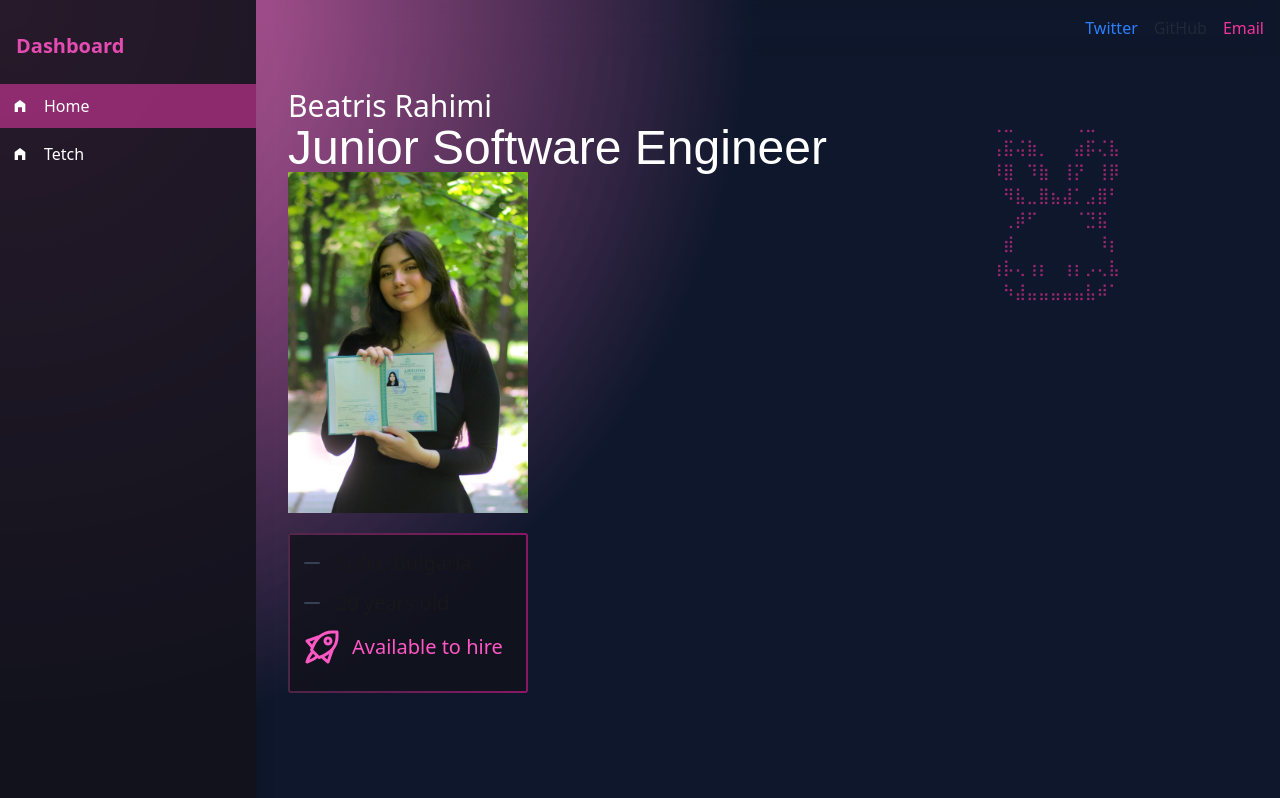
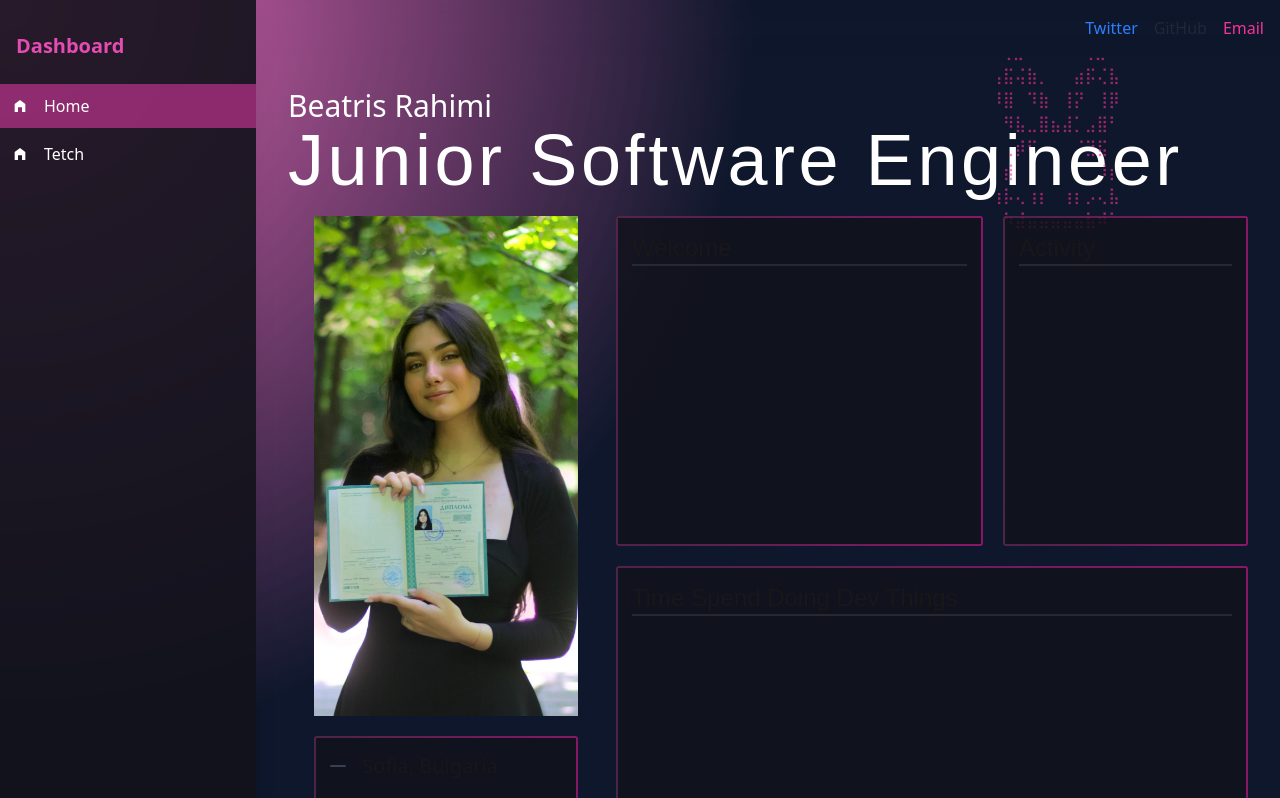
Before and after one commit to BeatrisRah/Portfolio, a React (Vite) app: page / in a window 1280 px wide. Shown: the top 798 px of the page. Built offline with nearby package versions, Linux system fonts and the light colour scheme; a web font is replaced by a local one.

Commit message:
All boxes added

```diff
--- a/src/components/Box.jsx
+++ b/src/components/Box.jsx
@@ -1,15 +1,12 @@
 
-export default function Box({ children, headther, className = "" }) {
+export default function Box({ children, headther = null, className = "" }) {
     return (
         <div
             className={`glow-border bg-[#12121b]/80 z-0 relative p-4 ${className}`} >
 
             {headther && (
-                <div className={`border-b-4 border-indigo-500 w-full ${headther.textPosition === 'center' ?
-                        'text-center' :
-                        'text-start'
-                    }`} >
-                    <h1 className="jersay">{headther.title}</h1>
+                <div className={`border-b-2 border-[#28282F] w-full text-${headther.textPosition}`} >
+                    <h1 className="jersay text-2xl">{headther.title}</h1>
                 </div>
             )}
 
--- a/src/sections/home/Home.jsx
+++ b/src/sections/home/Home.jsx
@@ -5,9 +5,9 @@ export default function Home() {
 
     return (
         <Element name="home" className="min-h-screen relative bg-transparent p-8">
-            <pre className="absolute text-pink-500/60 z-0 right-40">
-            {`
-            ⢀⣀⠀⠀⠀⠀⠀⢀⣀⠀
+            <pre className="absolute text-pink-500/60 z-0 right-40 -top-10">
+                {`
+             ⢀⣀⠀⠀⠀⠀⠀⢀⣀⠀
             ⢠⣯⢬⣷⡀⠀⠀⣴⡯⢌⣧
             ⠸⣿⠀⠹⣷⠀⢸⡝⠀⢸⡿
             ⠀⠻⣧⣀⣿⣦⣼⡁⣠⣿⠃
@@ -17,15 +17,15 @@ export default function Home() {
             ⠀⠳⣼⣤⣤⣤⣤⣤⣧⠾⠁`}
             </pre>
 
-            <div>
+            <div className="mb-5">
                 <p className="text-3xl text-white">Beatris Rahimi</p>
-                <h1 className="jersay text-5xl text-white">Junior Software Engineer</h1>
+                <h1 className="jersay text-7xl text-white tracking-wider">Junior Software Engineer</h1>
             </div>
 
-            <div>
-                <div className="flex flex-col gap-5">
-                    <img src="/me.jpg" className="w-1/4" />
-                    <Box className='w-1/4 h-40' >
+            <div className="w-full flex gap-3">
+                <div className="flex flex-col gap-5 w-1/3">
+                    <img src="/me.jpg" className="w-10/12 h-[500px] object-cover mx-auto" />
+                    <Box className='w-10/12 h-40 mx-auto' >
                         <ul className="flex flex-col gap-3">
                             <li className="flex gap-4 items-center text-xl">
                                 <span className="w-4 h-[2px] bg-gray-700 inline-block rounded-full">
@@ -42,8 +42,25 @@ export default function Home() {
                         </ul>
                     </Box>
                 </div>
-                <div></div>
+                <div className="flex flex-wrap gap-5 w-2/3">
+                    <div className="flex gap-5 w-full">
+                        <Box
+                            headther={{ textPosition: 'center', title: 'Welcome' }}
+                            className="w-3/5"
+                        />
+
+                        <Box
+                            headther={{ textPosition: 'center', title: 'Activity' }}
+                            className="w-2/5"
+                        />
+                    </div>
+
+                    <Box
+                        headther={{ textPosition: 'start', title: 'Time Spend Doing Dev Things' }}
+                        className="w-full"
+                    />
+                </div>
             </div>
         </Element>
-   );
+    );
 }
```
